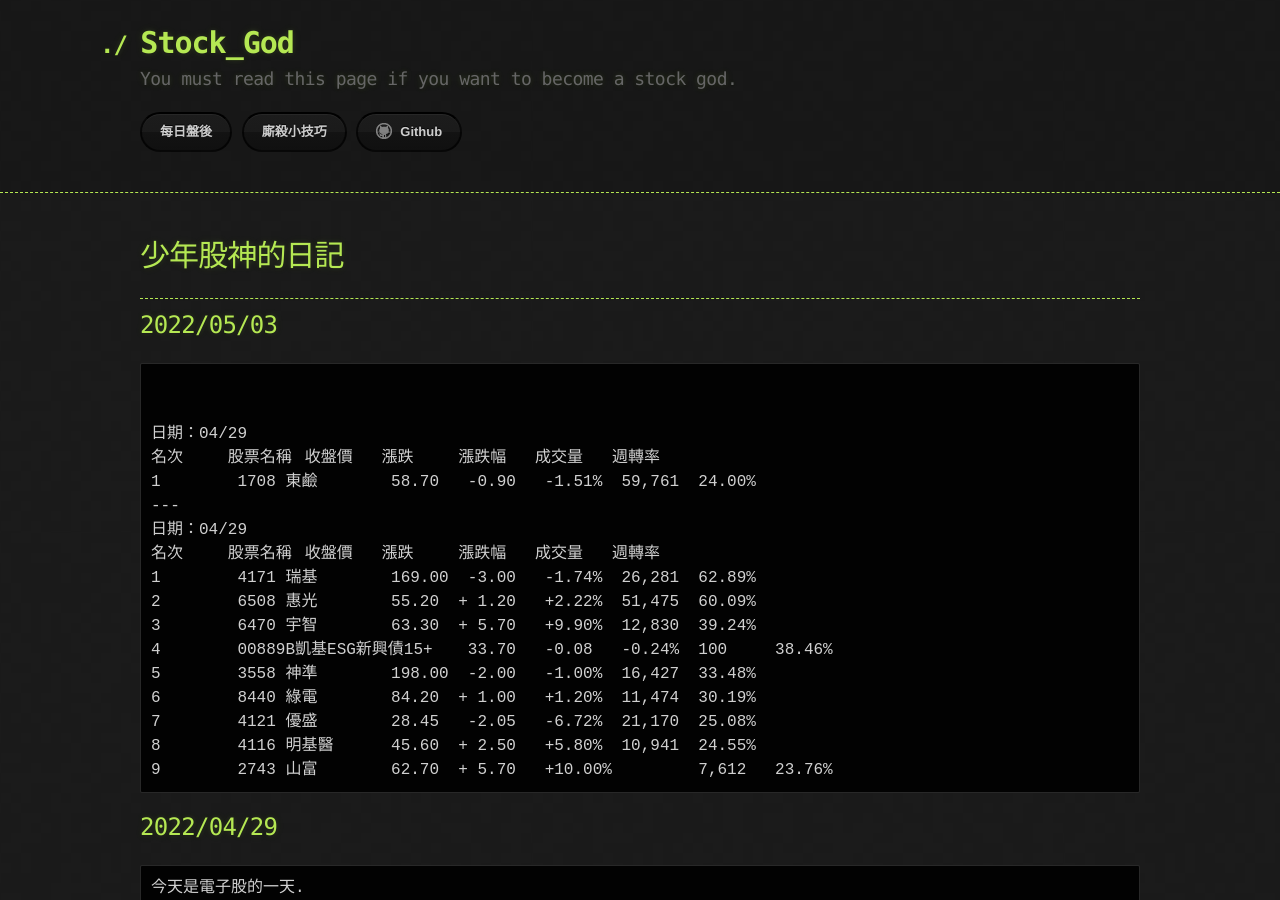
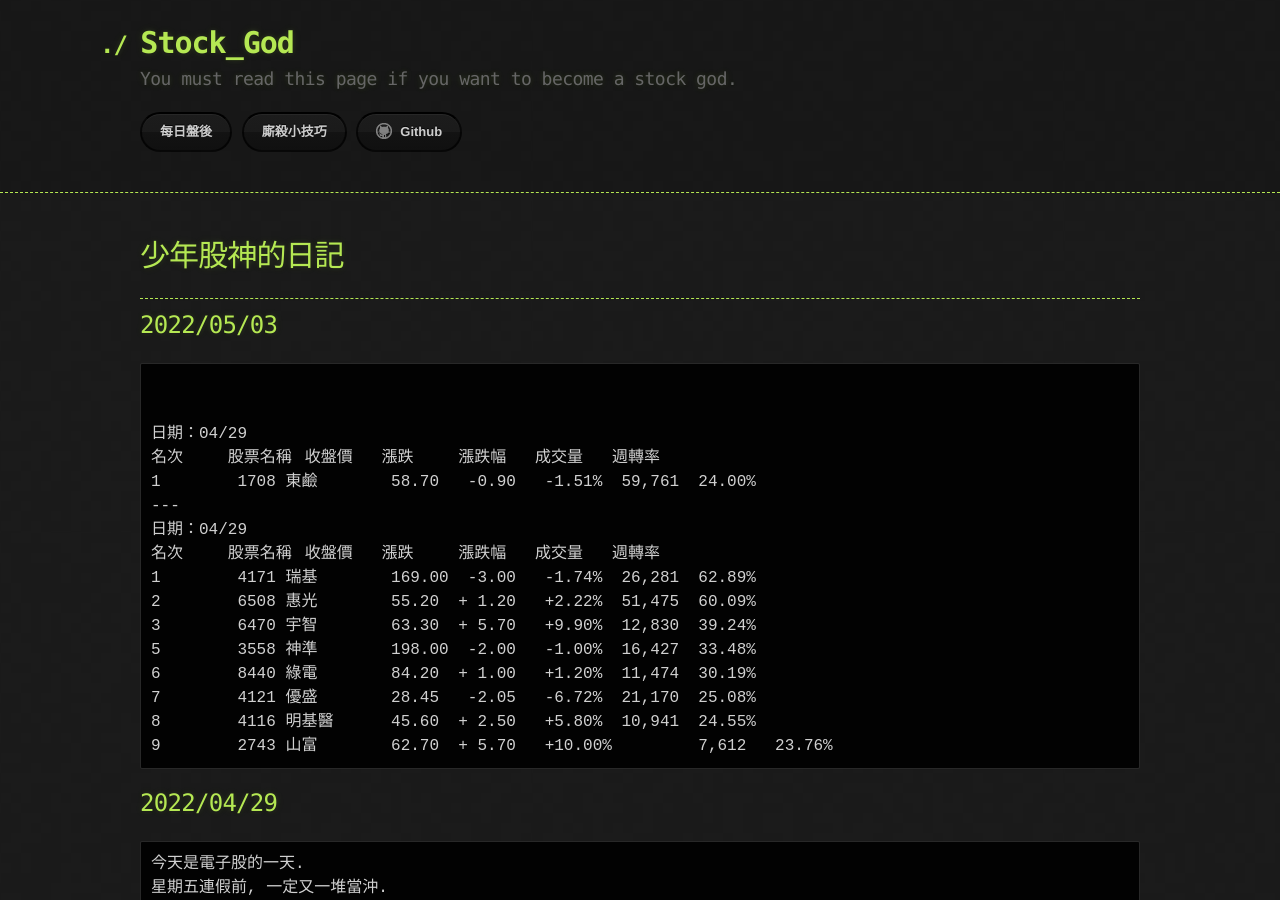
Before and after one commit to lepg5487/Stock_God, a Jekyll site: the page built from index.md, in a window 1280 px wide and 900 px high. Built offline with Jekyll 4.4.1, drawn with Linux system fonts in a browser that asks for light colours; our own code applies the rules of GitHub Pages for plain Markdown files.

Commit message:
Update index.md

```diff
--- a/index.md
+++ b/index.md
@@ -19,7 +19,6 @@ layout: testlayouts
 1	 4171 瑞基	 169.00	 -3.00	 -1.74%	 26,281	 62.89%
 2	 6508 惠光	 55.20	+ 1.20	 +2.22%	 51,475	 60.09%
 3	 6470 宇智	 63.30	+ 5.70	 +9.90%	 12,830	 39.24%
-4	 00889B凱基ESG新興債15+	 33.70	 -0.08	 -0.24%	 100	 38.46%
 5	 3558 神準	 198.00	 -2.00	 -1.00%	 16,427	 33.48%
 6	 8440 綠電	 84.20	+ 1.00	 +1.20%	 11,474	 30.19%
 7	 4121 優盛	 28.45	 -2.05	 -6.72%	 21,170	 25.08%
```
